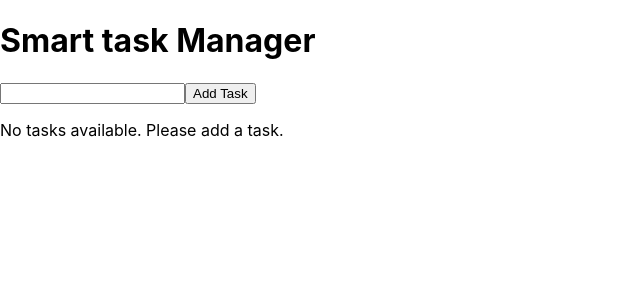
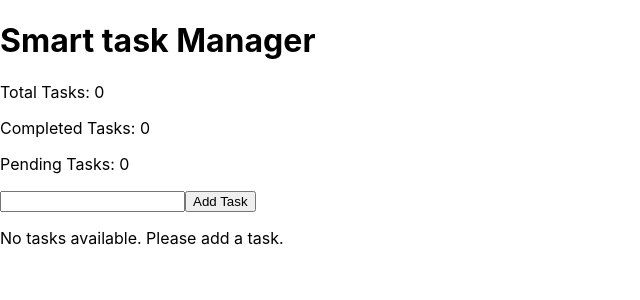
Before and after one commit to Sweety-Mitra/to_do, a React (Create React App) app: page / in a window 1280 px wide. Shown: the top 300 px of the page, without its empty margins (0-640 px from the left). Built offline with nearby package versions, Linux system fonts and the light colour scheme.

Commit message:
Derived state task counts

```diff
--- a/src/App.js
+++ b/src/App.js
@@ -38,9 +38,24 @@ function App() {
     );
   };
 
+  //Derived State total no.od tasks
+
+  const totalTasks = tasks.length;
+
+  //no.of completed tasks
+  const completedTasks = tasks.filter(task => task.completed).length;
+
+  //no.of pending tasks
+  const pendingTasks = tasks.filter(task => !task.completed).length;
+
   return (
     <div>
       <h1>Smart task Manager</h1>
+      <div>
+        <p>Total Tasks: {totalTasks}</p>
+        <p>Completed Tasks: {completedTasks}</p>
+        <p>Pending Tasks: {pendingTasks}</p>
+      </div>
       <TaskInput addTask={addTask} />
       <TaskList tasks={tasks} deleteTask={deleteTask} toggleTask={toggleTask} editTask={editTask} />
     </div>
```
